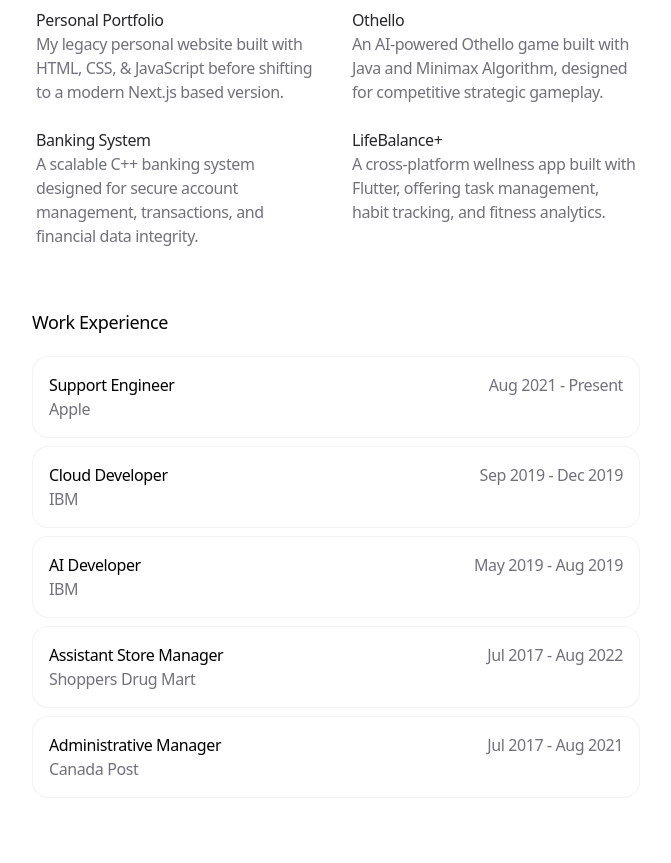
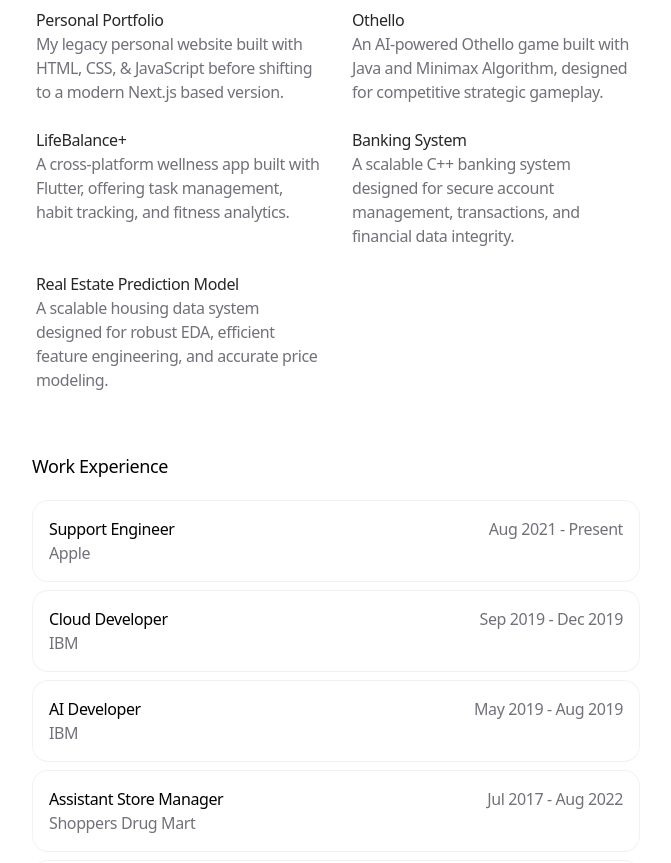
Before and after one commit to jayson-s/portfolio, a Next.js app: page / in a window 1280 px wide. Shown: the part 1440-2303 px from the top of the page, without its empty margins (304-975 px from the left). Built offline with nearby package versions, Linux system fonts and the light colour scheme.

Commit message:
Updated projects section

```diff
--- a/app/data.ts
+++ b/app/data.ts
@@ -116,16 +116,22 @@ export const PROJECTS: Project[] = [
     id: 'project2',
   },
   {
+    name: 'LifeBalance+',
+    description: 'A cross-platform wellness app built with Flutter, offering task management, habit tracking, and fitness analytics.',
+    link: 'https://github.com/jayson-s/LifeBalancePlus',
+    id: 'project3',
+  },
+  {
     name: 'Banking System',
     description: 'A scalable C++ banking system designed for secure account management, transactions, and financial data integrity.',
     link: 'https://github.com/jayson-s/Banking-System',
-    id: 'project3',
+    id: 'project4',
   },
   {
-    name: 'LifeBalance+',
-    description: 'A cross-platform wellness app built with Flutter, offering task management, habit tracking, and fitness analytics.',
-    link: 'https://github.com/jayson-s/LifeBalancePlus',
-    id: 'project4',
+    name: 'Real Estate Prediction Model',
+    description: 'A scalable housing data system designed for robust EDA, efficient feature engineering, and accurate price modeling.',
+    link: 'https://github.com/jayson-s/RealEstatePrediction',
+    id: 'project5',
   },
 ]
 
```
